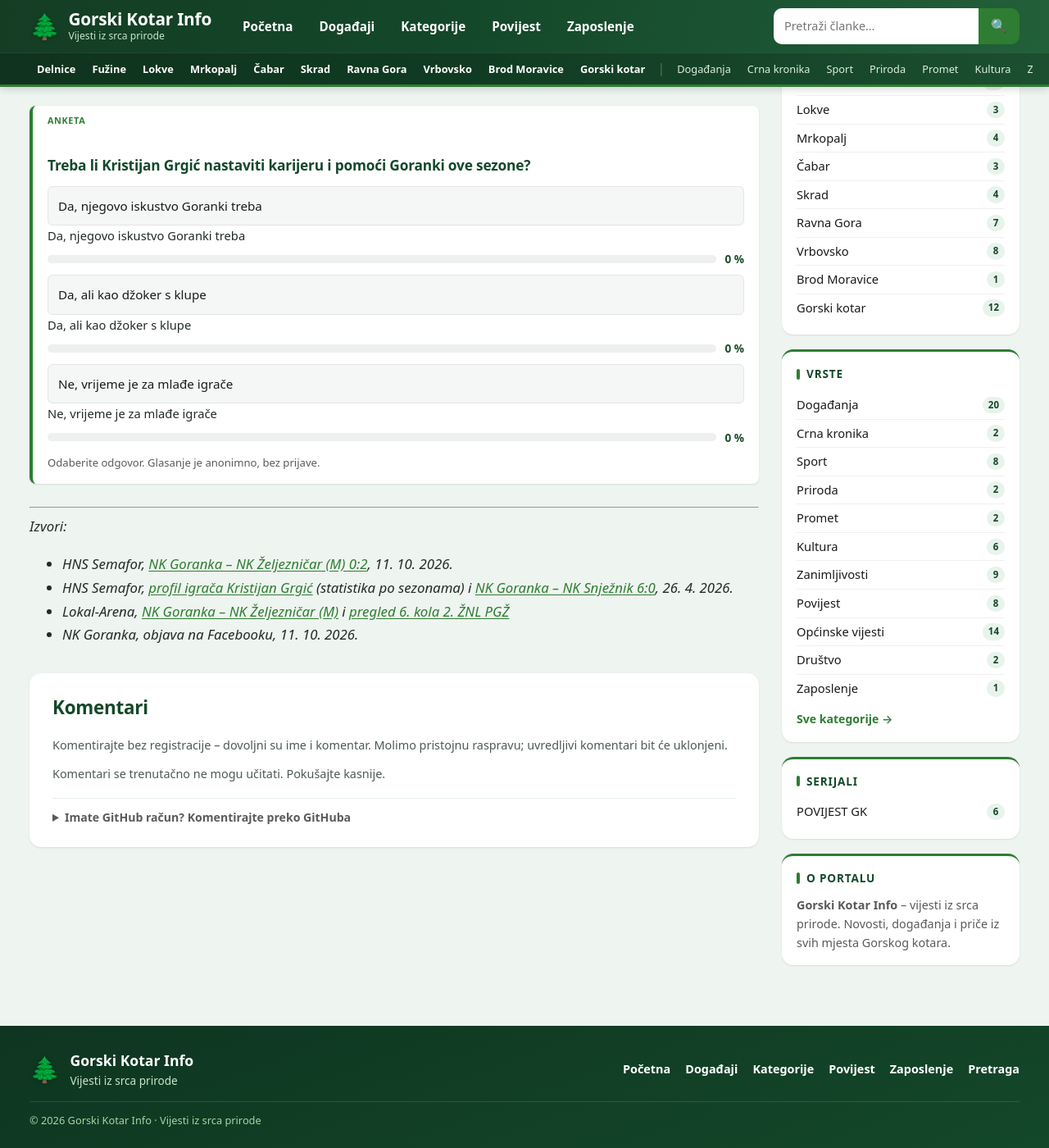
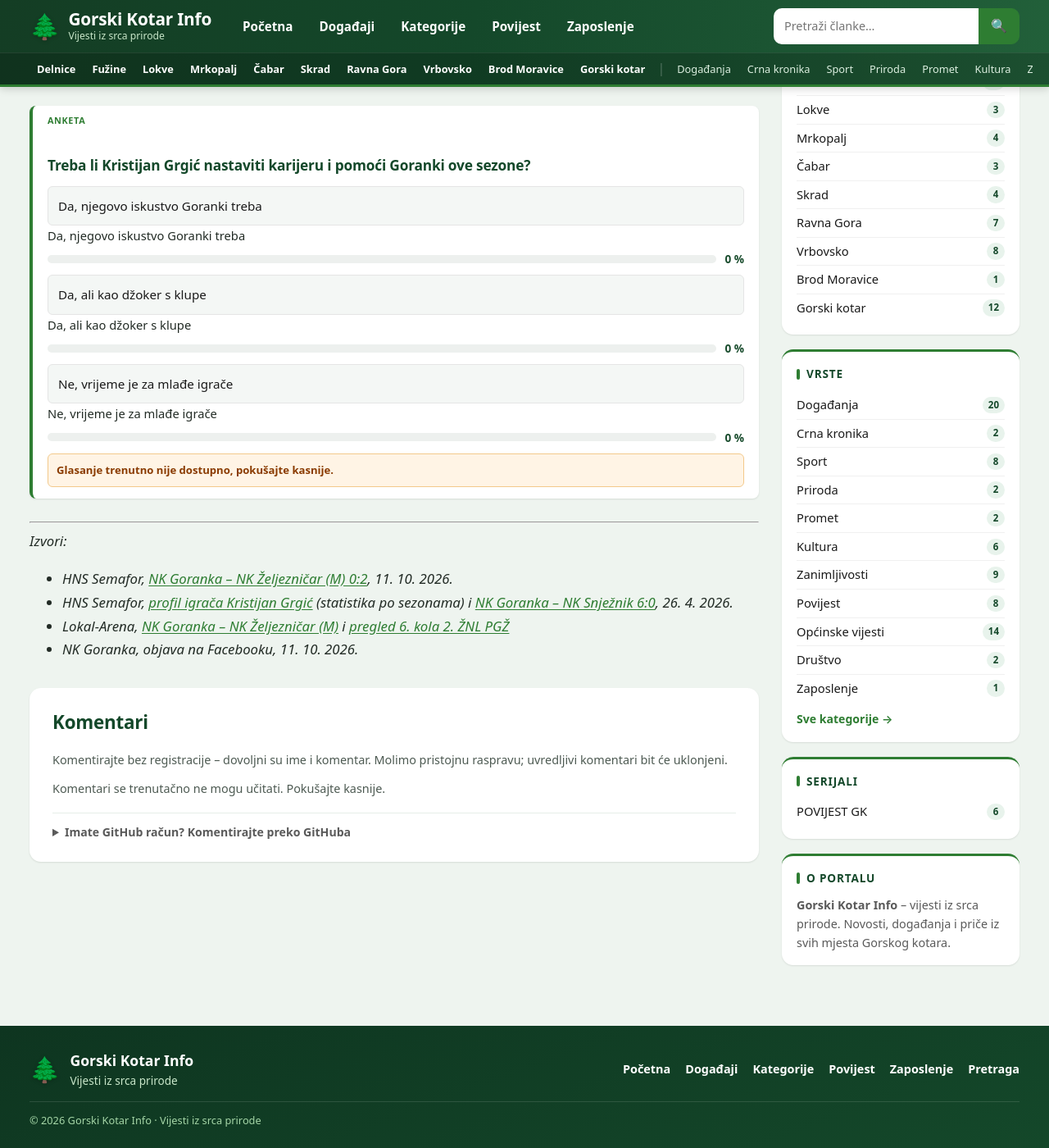
Before and after one commit to MojGK/gorski-kotar.info, a Jekyll site: the page built from _posts/2026-10-25-kristijan-grgic-povratak-goranka.md, in a window 1280 px wide and 1400 px high, scrolled down 1484 px. Shown: the whole window at 82% size. Built offline with Jekyll 4.4.1, drawn with Linux system fonts in a browser that asks for light colours; comment, search, counter and statistics services are not loaded; part of the change alters nothing that is shown.

Commit message:
Ankete: brojač countapi.mileshilliard.com (glavni) + Abacus (rezerva) s timeoutom, podesivo u _config.yml (ankete:), poruka kad brojači ne rade; README

```diff
--- a/_config.yml
+++ b/_config.yml
@@ -35,5 +35,21 @@ komentari:
 cusdis_app_id: ""          # App ID s cusdis.com (kad se postavi, promijeni sustav u: cusdis)
 cusdis_host: "https://cusdis.com"
 
+# Ankete (_includes/anketa.html): besplatni javni brojači bez prijave, s CORS-om.
+# {kljuc} = <id ankete>-o<redni broj odgovora>. Ako glavni servis ne odgovori u timeout_ms,
+# koristi se rezerva; ako ne rade oba, anketa ispiše poruku umjesto da šuti.
+# timeout_ms vrijedi za sve servise; servis ga može nadjačati svojim timeout_ms.
+ankete:
+  timeout_ms: 4000
+  servis:
+    naziv: countapi
+    get: "https://countapi.mileshilliard.com/api/v1/get/mojgk-{kljuc}"
+    hit: "https://countapi.mileshilliard.com/api/v1/hit/mojgk-{kljuc}"
+  rezerva:
+    naziv: abacus
+    get: "https://abacus.jasoncameron.dev/get/mojgk.github.io/{kljuc}"
+    hit: "https://abacus.jasoncameron.dev/hit/mojgk.github.io/{kljuc}"
+    timeout_ms: 8000   # Abacus je spor (5–8 s kad radi), pa mu treba dulji rok
+
 # Kontakt za oglašavanje (placeholder bannera kad nema aktivnog oglasa); prazno = bez gumba
 oglasi_kontakt: ""
--- a/_includes/anketa.html
+++ b/_includes/anketa.html
@@ -7,14 +7,16 @@
         - "Prvi odgovor"
         - "Drugi odgovor"
   U tekstu objave: include anketa.html (Liquid include tag) na željenom mjestu.
-  Glasovi se broje anonimno preko besplatnog javnog brojača Abacus
-  (abacus.jasoncameron.dev), bez prijave, kolačića i oglasnih trackera.
-  Ponovljeno glasanje s istog preglednika sprječava se preko localStorage.
+  Glasovi se broje anonimno preko besplatnih javnih brojača bez prijave (servis i rezerva
+  u _config.yml pod `ankete:`), bez kolačića i oglasnih trackera. Ako glavni servis ne
+  odgovori u roku (timeout_ms), koristi se rezerva. Ponovljeno glasanje s istog preglednika
+  sprječava se preko localStorage (pamti se i servis kod kojeg je glas zabilježen).
 {%- endcomment -%}
 {%- assign a = include.anketa | default: page.anketa -%}
 {%- if a and a.pitanje and a.opcije -%}
 {%- assign a_id = a.id | default: page.slug | slugify -%}
-<section class="anketa" data-anketa="{{ a_id }}" data-ns="mojgk.github.io" aria-labelledby="anketa-{{ a_id }}-q">
+{%- assign a_cfg = site.ankete -%}
+<section class="anketa" data-anketa="{{ a_id }}" aria-labelledby="anketa-{{ a_id }}-q">
   <span class="anketa-tag">Anketa</span>
   <h3 id="anketa-{{ a_id }}-q" class="anketa-q">{{ a.pitanje }}</h3>
   <ol class="anketa-opcije">
@@ -29,24 +31,55 @@
     </li>
     {%- endfor %}
   </ol>
-  <p class="anketa-info" aria-live="polite">Učitavam rezultate…</p>
+  <p class="anketa-info" aria-live="polite">Učitavam anketu…</p>
   <noscript><p class="anketa-info">Za glasanje je potreban JavaScript. Svoj odgovor možete napisati i u komentarima ispod.</p></noscript>
 </section>
 <script>
 (function () {
   var box = document.querySelector('.anketa[data-anketa="{{ a_id }}"]');
   if (!box || box.dataset.ready) return; box.dataset.ready = '1';
-  var base = 'https://abacus.jasoncameron.dev', ns = box.dataset.ns, id = box.dataset.anketa;
+  var SERVISI = [{% if a_cfg.servis.get %}
+    { naziv: {{ a_cfg.servis.naziv | default: "servis" | jsonify }}, get: {{ a_cfg.servis.get | jsonify }}, hit: {{ a_cfg.servis.hit | jsonify }}, timeout: {{ a_cfg.servis.timeout_ms | default: a_cfg.timeout_ms | default: 4000 }} }{% else %}
+    { naziv: 'countapi', get: 'https://countapi.mileshilliard.com/api/v1/get/mojgk-{kljuc}', hit: 'https://countapi.mileshilliard.com/api/v1/hit/mojgk-{kljuc}', timeout: 4000 }{% endif %}
+    {%- if a_cfg.rezerva.get %},
+    { naziv: {{ a_cfg.rezerva.naziv | default: "rezerva" | jsonify }}, get: {{ a_cfg.rezerva.get | jsonify }}, hit: {{ a_cfg.rezerva.hit | jsonify }}, timeout: {{ a_cfg.rezerva.timeout_ms | default: a_cfg.timeout_ms | default: 4000 }} }
+    {%- endif %}
+  ];
+  var NEDOSTUPNO = 'Glasanje trenutno nije dostupno, pokušajte kasnije.';
+  var id = box.dataset.anketa;
   var items = box.querySelectorAll('.anketa-opcije li'), info = box.querySelector('.anketa-info');
-  var store = 'anketa:' + id, voted = null;
-  try { voted = localStorage.getItem(store); } catch (e) {}
-  function key(i) { return id + '-o' + i; }
-  function get(i) {
-    return fetch(base + '/get/' + ns + '/' + key(i)).then(function (r) {
-      if (r.status === 404) return 0;
-      if (!r.ok) throw new Error(r.status);
-      return r.json().then(function (j) { return j.value || 0; });
-    });
+  var store = 'anketa:' + id, voted = null, votedSrv = null;
+  try { voted = localStorage.getItem(store); votedSrv = localStorage.getItem(store + ':servis'); } catch (e) {}
+  function url(s, op, i) { return s[op].replace('{kljuc}', encodeURIComponent(id + '-o' + i)); }
+  function req(u, ms) {
+    var ctl = window.AbortController ? new AbortController() : null;
+    var t = setTimeout(function () { if (ctl) ctl.abort(); }, ms);
+    return Promise.race([
+      fetch(u, { cache: 'no-store', signal: ctl ? ctl.signal : undefined }),
+      new Promise(function (_, rej) { setTimeout(function () { rej(new Error('timeout')); }, ms + 100); })
+    ]).then(function (r) {
+      clearTimeout(t);
+      if (r.status === 404) return 0;   // brojač još ne postoji = 0 glasova
+      if (!r.ok) throw new Error('HTTP ' + r.status);
+      return r.json().then(function (j) { var v = Number(j && j.value); if (isNaN(v)) throw new Error('bad'); return v; });
+    }, function (e) { clearTimeout(t); throw e; });
+  }
+  // isprobaj servise redom: fn(servis) mora vratiti Promise; vraća {s, v} prvog koji uspije
+  function redom(list, fn) {
+    var k = 0;
+    function next() {
+      if (k >= list.length) return Promise.reject(new Error('svi servisi nedostupni'));
+      var s = list[k++];
+      return fn(s).then(function (v) { return { s: s, v: v }; }, next);
+    }
+    return next();
+  }
+  function poredak(prvi) {
+    if (!prvi) return SERVISI.slice();
+    return SERVISI.filter(function (s) { return s.naziv === prvi; }).concat(SERVISI.filter(function (s) { return s.naziv !== prvi; }));
+  }
+  function load(s) {
+    return Promise.all(Array.prototype.map.call(items, function (li) { return req(url(s, 'get', li.dataset.i), s.timeout); }));
   }
   function show(counts) {
     var total = counts.reduce(function (s, n) { return s + n; }, 0);
@@ -59,31 +92,41 @@
       li.classList.toggle('moj-glas', String(k + 1) === voted);
     });
     info.textContent = 'Ukupno glasova: ' + total + (voted ? '. Hvala na glasu!' : '');
+    box.classList.remove('anketa-greska');
   }
-  function load() {
-    return Promise.all(Array.prototype.map.call(items, function (li) { return get(li.dataset.i); }));
+  function greska(msg) { info.textContent = msg; box.classList.add('anketa-greska'); }
+  function setBtns(on) { items.forEach(function (x) { x.querySelector('.anketa-btn').disabled = !on; }); }
+
+  if (voted) {
+    redom(poredak(votedSrv), load).then(function (r) { show(r.v); }).catch(function () {
+      greska('Hvala na glasu! Rezultati trenutno nisu dostupni, pokušajte kasnije.');
+    });
+    return;
   }
-  function fail() {
-    info.textContent = 'Glasanje trenutačno ne radi. Svoj odgovor napišite u komentarima ispod.';
-  }
-  if (voted) { load().then(show).catch(fail); return; }
+  var radi = null; // servis koji je odgovorio pri učitavanju
   items.forEach(function (li) {
-    var b = li.querySelector('.anketa-btn'); b.disabled = false;
+    var b = li.querySelector('.anketa-btn');
     b.addEventListener('click', function () {
-      items.forEach(function (x) { x.querySelector('.anketa-btn').disabled = true; });
+      setBtns(false);
       info.textContent = 'Šaljem glas…';
-      fetch(base + '/hit/' + ns + '/' + key(li.dataset.i)).then(function (r) {
-        if (!r.ok) throw new Error(r.status);
-        voted = li.dataset.i;
-        try { localStorage.setItem(store, voted); } catch (e) {}
-        return load();
-      }).then(show).catch(function () {
-        items.forEach(function (x) { x.querySelector('.anketa-btn').disabled = false; });
-        fail();
-      });
+      box.classList.remove('anketa-greska');
+      redom(poredak(radi && radi.naziv), function (s) { return req(url(s, 'hit', li.dataset.i), s.timeout).then(function () { return s; }); })
+        .then(function (r) {
+          var s = r.s;
+          voted = li.dataset.i;
+          try { localStorage.setItem(store, voted); localStorage.setItem(store + ':servis', s.naziv); } catch (e) {}
+          return load(s).then(show, function () { greska('Hvala na glasu! Rezultati trenutno nisu dostupni.'); });
+        }, function () { setBtns(true); greska(NEDOSTUPNO); });
     });
   });
-  info.textContent = 'Odaberite odgovor. Glasanje je anonimno, bez prijave.';
+  // provjera dostupnosti prije glasanja (jedan zahtjev po servisu)
+  redom(SERVISI, function (s) { return req(url(s, 'get', 1), s.timeout); }).then(function (r) {
+    radi = r.s; setBtns(true);
+    info.textContent = 'Odaberite odgovor. Glasanje je anonimno, bez prijave.';
+  }, function () {
+    setBtns(true); // korisnik može pokušati ponovno; klik opet prolazi sve servise
+    greska(NEDOSTUPNO);
+  });
 })();
 </script>
 {%- endif -%}
--- a/assets/css/style.css
+++ b/assets/css/style.css
@@ -1086,3 +1086,6 @@ h1, h2, h3, .post-card h3 a, .izd-title { overflow-wrap: break-word; }
 .izd-prijelomna { display: block; margin-bottom: 4px; }
 .izd-prijelomna .card-badge { font-size: 0.66rem; }
 .sb-prijelomno { display: inline-block; background: #d00000; color: #fff; font-size: 0.66rem; font-weight: 900; padding: 1px 5px; border-radius: 3px; letter-spacing: 0.03em; vertical-align: 1px; }
+
+/* Anketa: poruka kad brojač nije dostupan */
+.anketa.anketa-greska .anketa-info { color: #8a3b00; background: #fff4e5; border: 1px solid #f3c98b; border-radius: 6px; padding: 8px 10px; font-weight: 600; }
```
Also changed, not shown: README.md.
